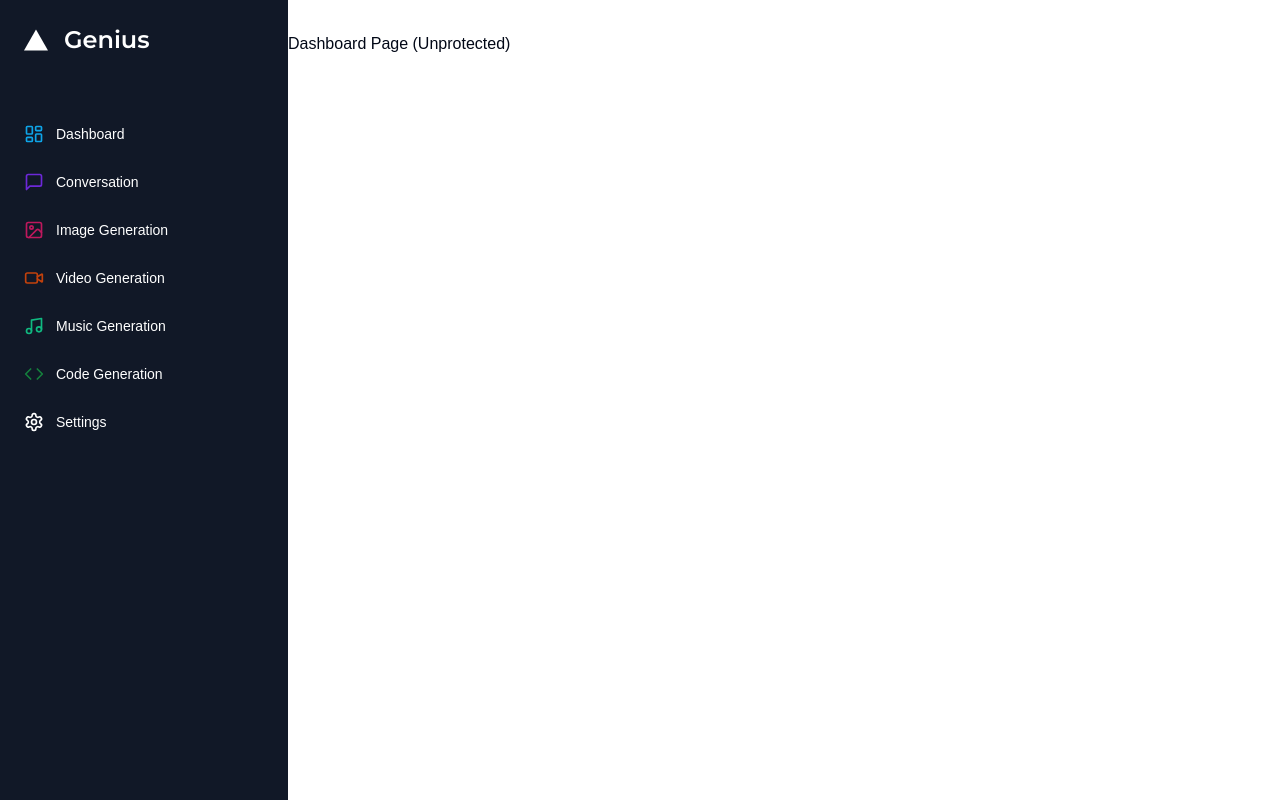
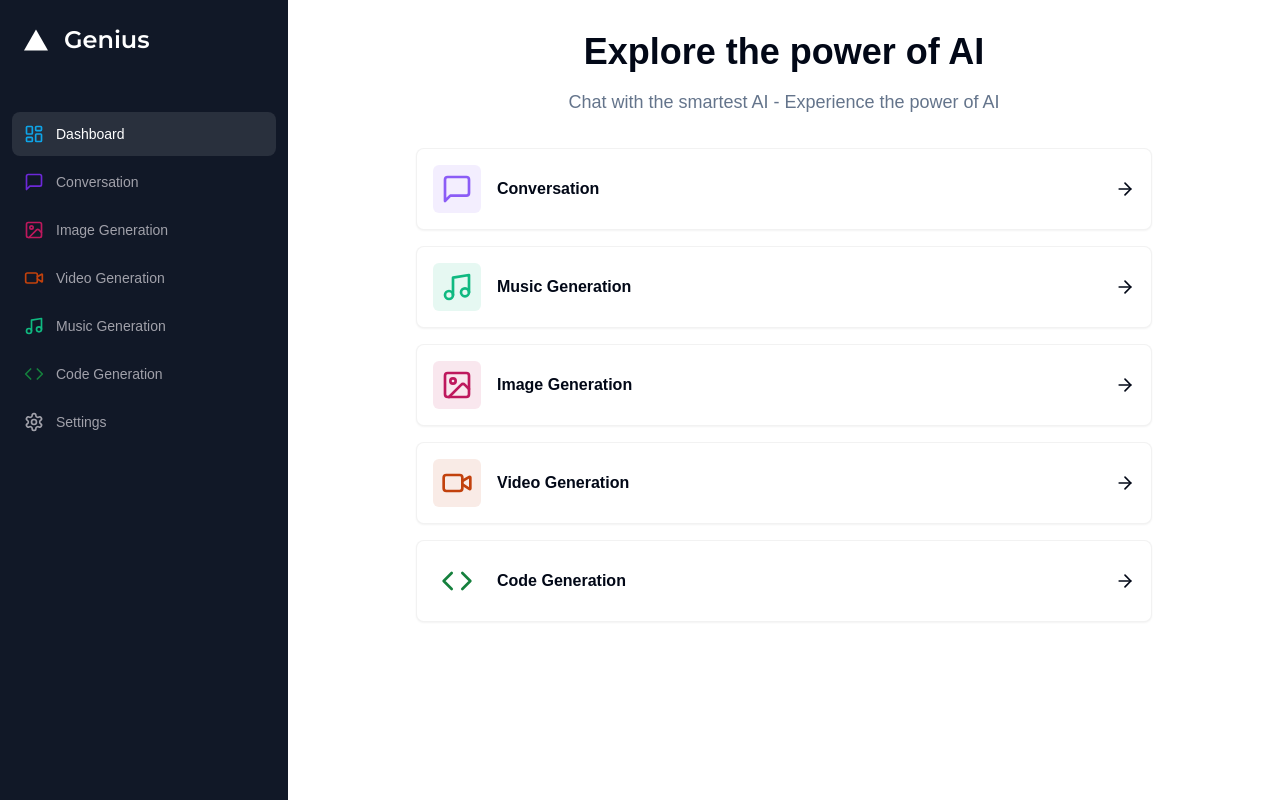
Before and after one commit to haitaa/Saas-AI-Platform, a Next.js app: page /dashboard in a window 1280 px wide. Built offline with nearby package versions, Linux system fonts and the light colour scheme.

Commit message:
Dashboard

```diff
--- a/app/(dashboard)/(routes)/dashboard/page.tsx
+++ b/app/(dashboard)/(routes)/dashboard/page.tsx
@@ -1,7 +1,85 @@
+"use client";
+
+import { Card } from "@/components/ui/card";
+import { cn } from "@/lib/utils";
+import {
+  ArrowRight,
+  Code,
+  ImageIcon,
+  MessageSquare,
+  Music,
+  VideoIcon,
+} from "lucide-react";
+import { useRouter } from "next/navigation";
+
+const tools = [
+  {
+    label: "Conversation",
+    icon: MessageSquare,
+    color: "text-violet-500",
+    bgColor: "bg-violet-500/10",
+    href: "/conversation",
+  },
+  {
+    label: "Music Generation",
+    icon: Music,
+    color: "text-emerald-500",
+    bgColor: "bg-emerald-500/10",
+    href: "/music",
+  },
+  {
+    label: "Image Generation",
+    icon: ImageIcon,
+    color: "text-pink-700",
+    bgColor: "bg-pink-700/10",
+    href: "/image",
+  },
+  {
+    label: "Video Generation",
+    icon: VideoIcon,
+    color: "text-orange-700",
+    bgColor: "bg-orange-700/10",
+    href: "/video",
+  },
+  {
+    label: "Code Generation",
+    icon: Code,
+    color: "text-green-700",
+    bgColor: "bg-green-code00/10",
+    href: "/code",
+  },
+];
+
 const Dashboard = () => {
+  const router = useRouter();
+
   return (
     <div>
-      <p>Dashboard Page (Unprotected)</p>
+      <div className="mb-8 space-y-4">
+        <h2 className="text-2xl md:text-4xl font-bold text-center">
+          Explore the power of AI
+        </h2>
+        <p className="text-muted-foreground font-light text-sm md:text-lg text-center">
+          Chat with the smartest AI - Experience the power of AI
+        </p>
+      </div>
+      <div className="px-4 md:px-20 lg:px-32 space-y-4">
+        {tools.map((tool) => (
+          <Card
+            onClick={() => router.push(tool.href)}
+            key={tool.href}
+            className="p-4 border-black/5 flex items-center justify-between hover:shadow-md transition cursor-pointer"
+          >
+            <div className="flex items-center gap-x-4">
+              <div className={cn("p-2 w-fit rounded-md", tool.bgColor)}>
+                <tool.icon className={cn("w-8 h-8", tool.color)} />
+              </div>
+              <div className="font-semibold">{tool.label}</div>
+            </div>
+            <ArrowRight className="w-5 h-5" />
+          </Card>
+        ))}
+      </div>
     </div>
   );
 };
--- a/components/mobile-sidebar.tsx
+++ b/components/mobile-sidebar.tsx
@@ -1,10 +1,23 @@
+"use client";
+
 import { Menu } from "lucide-react";
+import { useEffect, useState } from "react";
 
 import { Button } from "@/components/ui/button";
 import { Sheet, SheetContent, SheetTrigger } from "@/components/ui/sheet";
 import { Sidebar } from "./sidebar";
 
 export const MobileSidebar = () => {
+  const [isMounted, setIsMounted] = useState(false);
+
+  useEffect(() => {
+    setIsMounted(true);
+  }, []);
+
+  if (!isMounted) {
+    return null;
+  }
+
   return (
     <Sheet>
       <SheetTrigger>
--- a/components/sidebar.tsx
+++ b/components/sidebar.tsx
@@ -3,6 +3,7 @@
 import Image from "next/image";
 import Link from "next/link";
 import { Montserrat } from "next/font/google";
+import { usePathname } from "next/navigation";
 
 import { cn } from "@/lib/utils";
 import {
@@ -65,6 +66,8 @@
 ];
 
 export const Sidebar = () => {
+  const pathname = usePathname();
+
   return (
     <div className="space-y-4 py-4 flex flex-col h-full bg-[#111827] text-white">
       <div className="px-3 py-2 flex-1">
@@ -81,7 +84,12 @@
             <Link
               href={route.href}
               key={route.href}
-              className="text-sm group flex p-3 w-full justify-start font-medium cursor-pointer hover:text-white hover:bg-white/10 rounded-lg transition"
+              className={cn(
+                "text-sm group flex p-3 w-full justify-start font-medium cursor-pointer hover:text-white hover:bg-white/10 rounded-lg transition",
+                pathname == route.href
+                  ? "text-white bg-white/10"
+                  : "text-zinc-400"
+              )}
             >
               <div className="flex items-center flex-1">
                 <route.icon className={cn("h-5 w-5 mr-3", route.color)} />
--- /dev/null
+++ b/components/ui/card.tsx
@@ -0,0 +1,79 @@
+import * as React from "react"
+
+import { cn } from "@/lib/utils"
+
+const Card = React.forwardRef<
+  HTMLDivElement,
+  React.HTMLAttributes<HTMLDivElement>
+>(({ className, ...props }, ref) => (
+  <div
+    ref={ref}
+    className={cn(
+      "rounded-lg border bg-card text-card-foreground shadow-sm",
+      className
+    )}
+    {...props}
+  />
+))
+Card.displayName = "Card"
+
+const CardHeader = React.forwardRef<
+  HTMLDivElement,
+  React.HTMLAttributes<HTMLDivElement>
+>(({ className, ...props }, ref) => (
+  <div
+    ref={ref}
+    className={cn("flex flex-col space-y-1.5 p-6", className)}
+    {...props}
+  />
+))
+CardHeader.displayName = "CardHeader"
+
+const CardTitle = React.forwardRef<
+  HTMLDivElement,
+  React.HTMLAttributes<HTMLDivElement>
+>(({ className, ...props }, ref) => (
+  <div
+    ref={ref}
+    className={cn(
+      "text-2xl font-semibold leading-none tracking-tight",
+      className
+    )}
+    {...props}
+  />
+))
+CardTitle.displayName = "CardTitle"
+
+const CardDescription = React.forwardRef<
+  HTMLDivElement,
+  React.HTMLAttributes<HTMLDivElement>
+>(({ className, ...props }, ref) => (
+  <div
+    ref={ref}
+    className={cn("text-sm text-muted-foreground", className)}
+    {...props}
+  />
+))
+CardDescription.displayName = "CardDescription"
+
+const CardContent = React.forwardRef<
+  HTMLDivElement,
+  React.HTMLAttributes<HTMLDivElement>
+>(({ className, ...props }, ref) => (
+  <div ref={ref} className={cn("p-6 pt-0", className)} {...props} />
+))
+CardContent.displayName = "CardContent"
+
+const CardFooter = React.forwardRef<
+  HTMLDivElement,
+  React.HTMLAttributes<HTMLDivElement>
+>(({ className, ...props }, ref) => (
+  <div
+    ref={ref}
+    className={cn("flex items-center p-6 pt-0", className)}
+    {...props}
+  />
+))
+CardFooter.displayName = "CardFooter"
+
+export { Card, CardHeader, CardFooter, CardTitle, CardDescription, CardContent }
```
